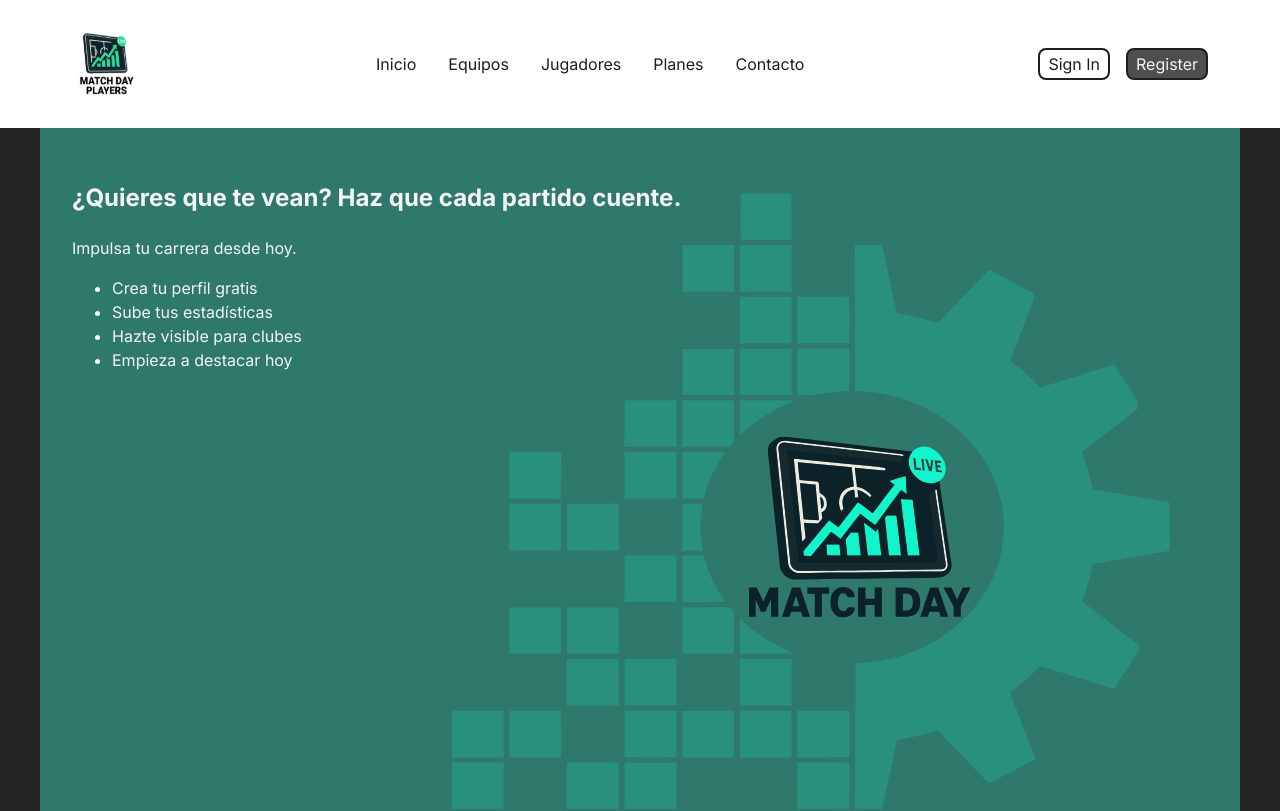
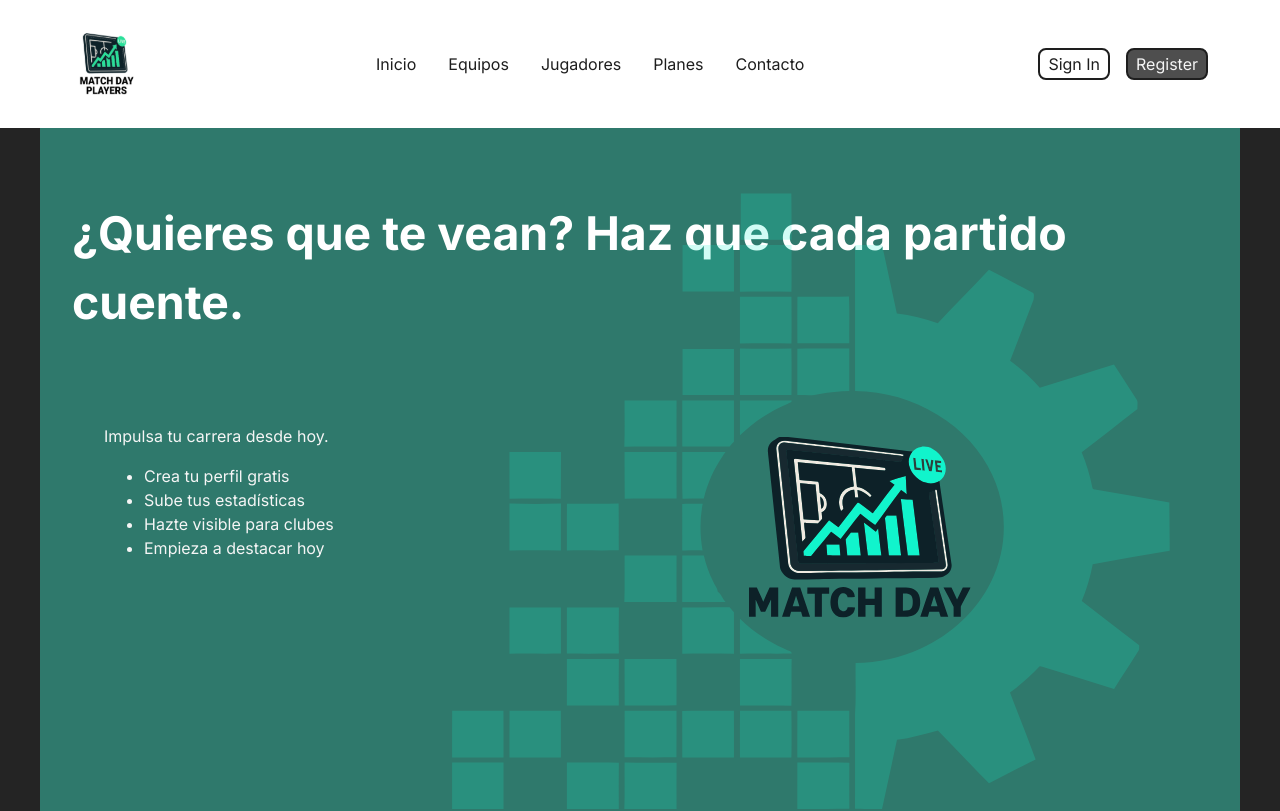
Before and after one commit to SEJAps/match-day-prueba, a React (Vite) app: page / in a window 1280 px wide. Shown: the top 811 px of the page. Built offline with nearby package versions, Linux system fonts and the light colour scheme.

Commit message:
feat: refactor componente Hero para incluir estilos y estructura semántica

```diff
--- a/src/components/hero/Hero.tsx
+++ b/src/components/hero/Hero.tsx
@@ -5,8 +5,11 @@
 
 const Hero: FC = () => {
   return (
-    <section>
-      <h2>¿Quieres que te vean? Haz que cada partido cuente.</h2>
+    <section className={styles.hero}>
+      <header className={styles.heroHeader}>
+        <h2 className={styles.heroTitle}>¿Quieres que te vean? Haz que cada partido cuente.</h2>
+      </header>
+      <article className={styles.heroContent}>
         <p>Impulsa tu carrera desde hoy.</p>
         <ul>
           <li>Crea tu perfil gratis</li>
@@ -14,6 +17,7 @@
           <li>Hazte visible para clubes</li>
           <li>Empieza a destacar hoy</li>
         </ul>
+      </article>
       <aside className={styles.groupSvg}>
         <img src={digital2} alt="Imagen digital" width={789} height={670} />
         <img className={styles.matchDay} src={match_day} alt="Imagen de partido" width={222} height={181} />
--- a/src/components/hero/hero.module.css
+++ b/src/components/hero/hero.module.css
@@ -1,3 +1,28 @@
+.hero {
+  display: grid;
+  grid-template-rows: 0.25fr 1fr;
+  color: #F5F5F5;
+  min-height: 789px;
+}
+
+.heroHeader {
+  position: relative;
+  display: flex;
+  flex-direction: column;
+  justify-content: center;
+}
+
+.heroTitle {
+  font-size: 2.90rem;
+  font-weight: bold;
+  color: #ffffff;
+  text-align: left;
+}
+
+.heroContent {
+  padding: 2rem;
+}
+
 .groupSvg {
   position: absolute;
   top: 4rem;
```
Lines whose indentation alone changed are shown as unchanged.
